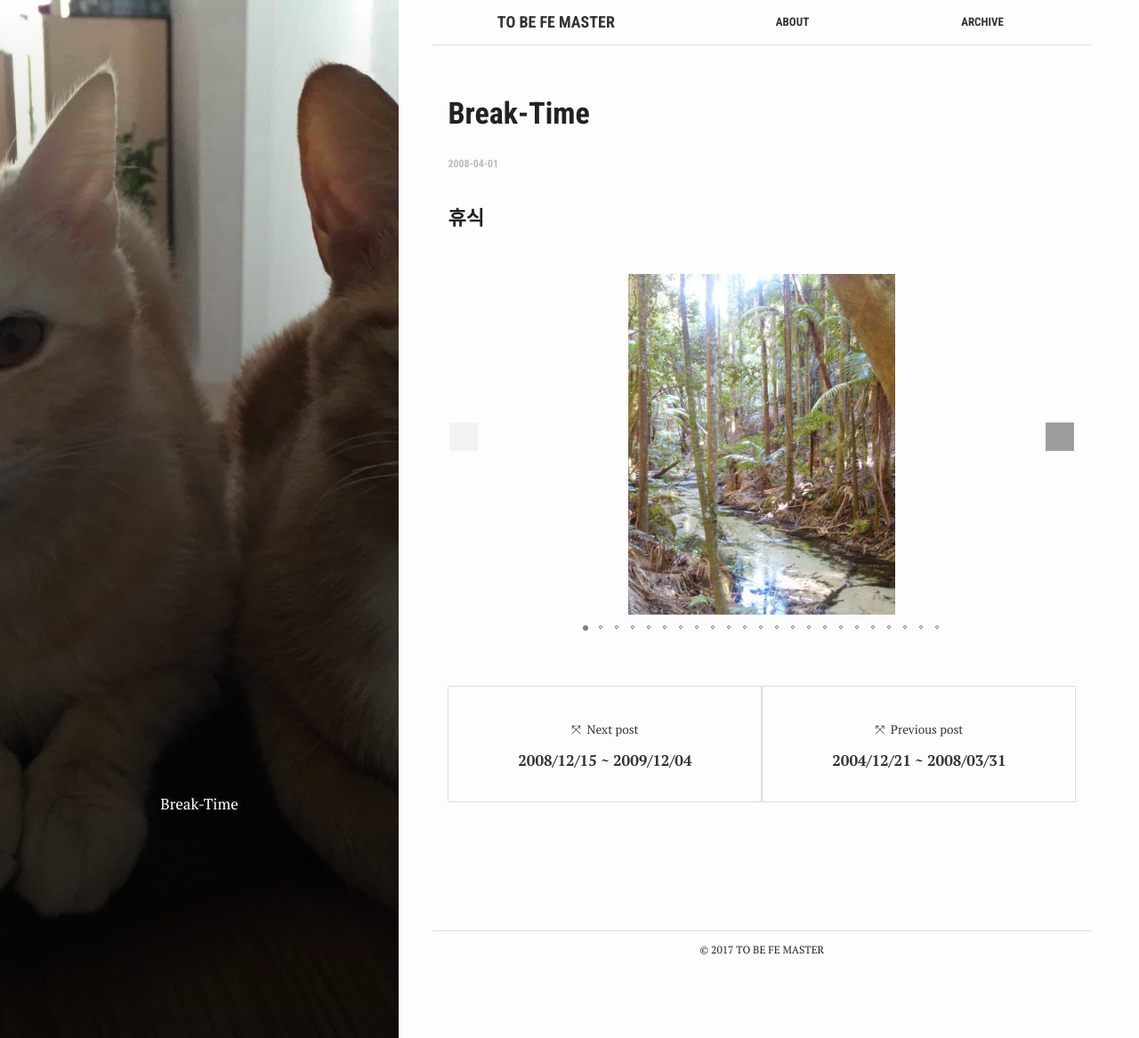
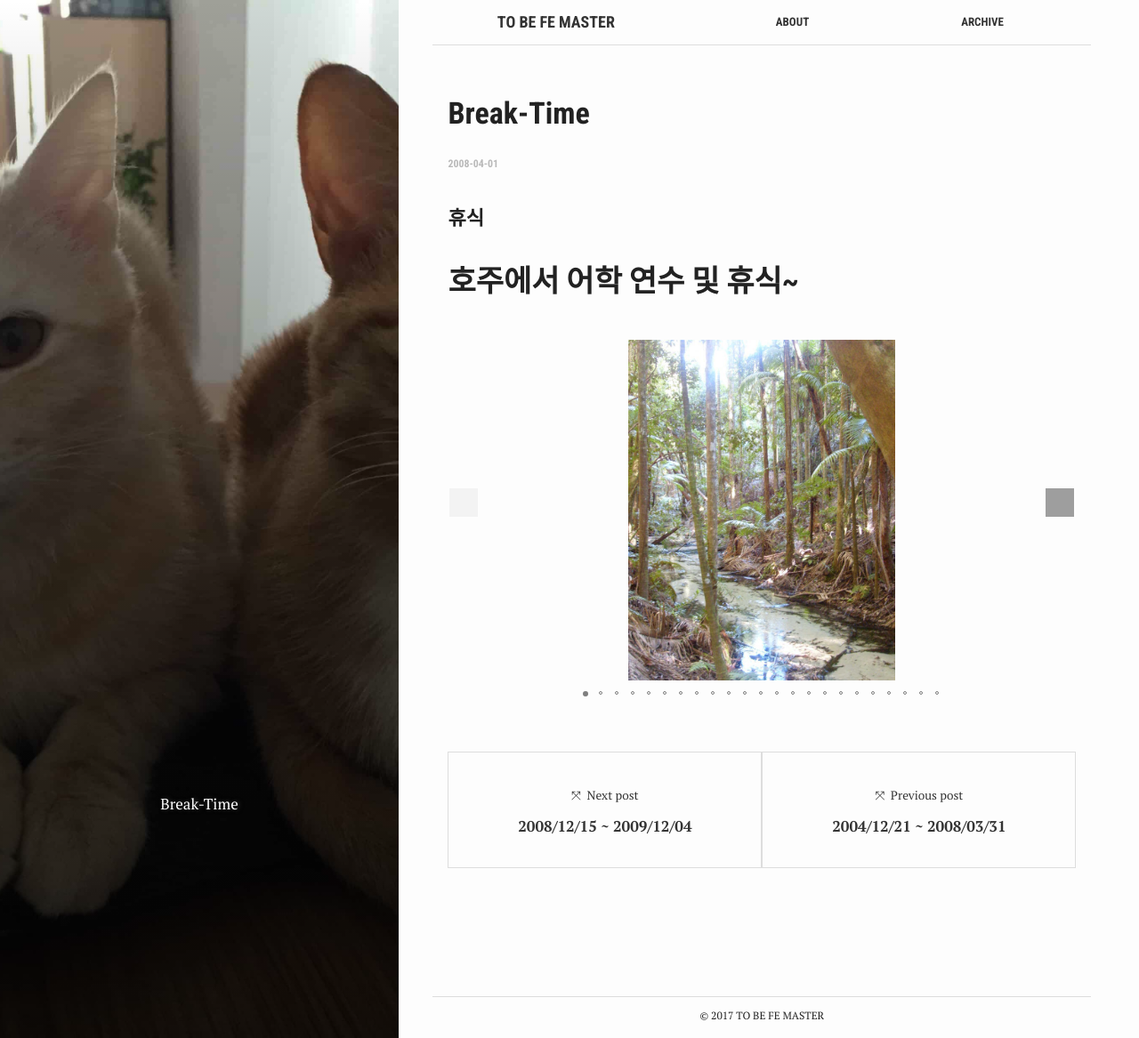
Before and after one commit to lucya/lucya.github.io, a Jekyll site: the page built from _posts/2008-04-01-breaktime.md, in a window 1280 px wide and 1167 px high. Shown: the whole window at 89% size. Built offline with Jekyll 4.4.1, drawn with Linux system fonts in a browser that asks for light colours; grey boxes are pictures that could not be loaded.

```diff
--- a/Gemfile
+++ b/Gemfile
@@ -1,5 +1,8 @@
+
+source "https://rubygems.org"
 group :jekyll_plugins do
    gem "jekyll-admin"
+   gem 'jekyll-auth'
 end
 
 # gem 'jekyll-admin', group: :jekyll_plugins
--- a/_config.yml
+++ b/_config.yml
@@ -48,7 +48,3 @@ highlighter: rouge
 
 google-analytics:
   id: "UA-102111770-1"
-
-# jekyll_admin:
-#   hidden_links:
-#     - posts
--- a/_posts/2008-04-01-breaktime.md
+++ b/_posts/2008-04-01-breaktime.md
@@ -1,15 +1,18 @@
 ---
-bg: "tools.jpg"
+title: Break-Time
+bg: tools.jpg
 layout: post
-title:  "Break-Time"
-crawlertitle: "Dream"
-summary: "Break-Time"
-date:   2008-04-01 20:09:47 +0700
+crawlertitle: Dream
+summary: Break-Time
+date: '2008-04-01 22:09:47 +0900'
 categories: posts
-tags:
-author:
+tags: null
+author: null
 ---
+
 #### 휴식
+
+# 호주에서 어학 연수 및 휴식~
 
 <div class="fotorama" data-autoplay="false" data-shuffle="true" data-width="100%"
      data-maxheight="400">
```
Also changed, not shown: about.md (+3 -1 lines), archive.md (+7 -6 lines), index.html (+8 -6 lines), Gemfile.lock, 4 other files.
